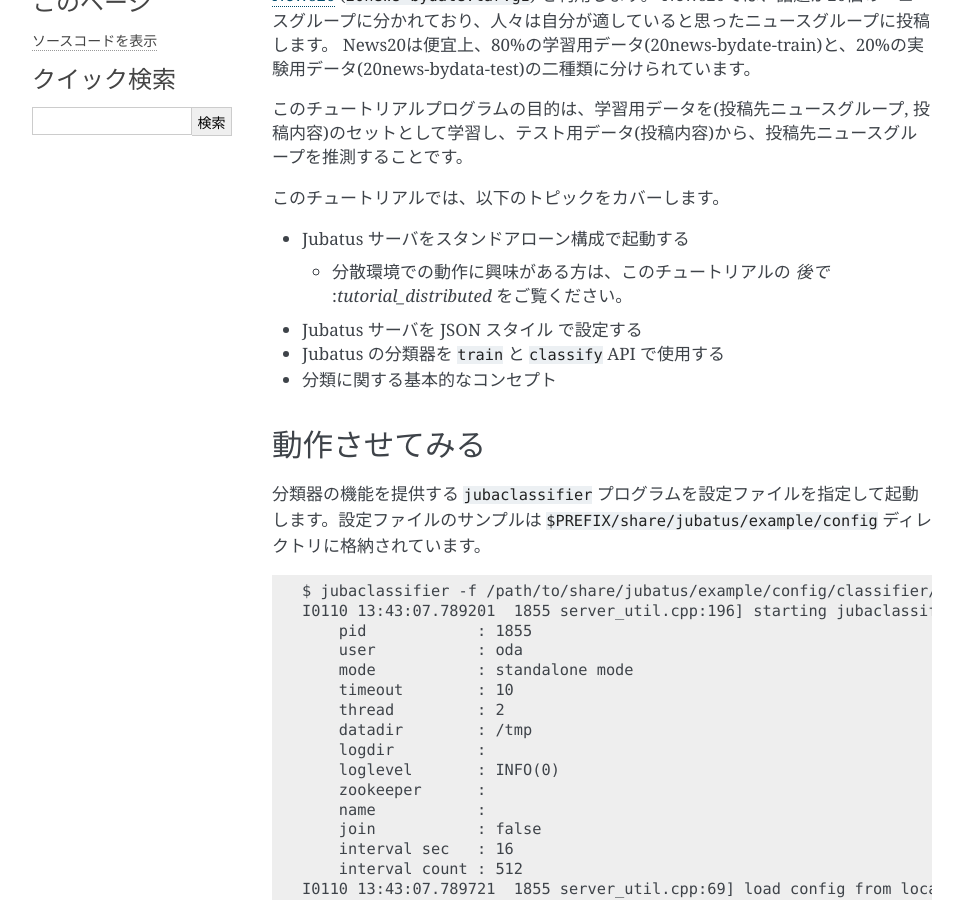
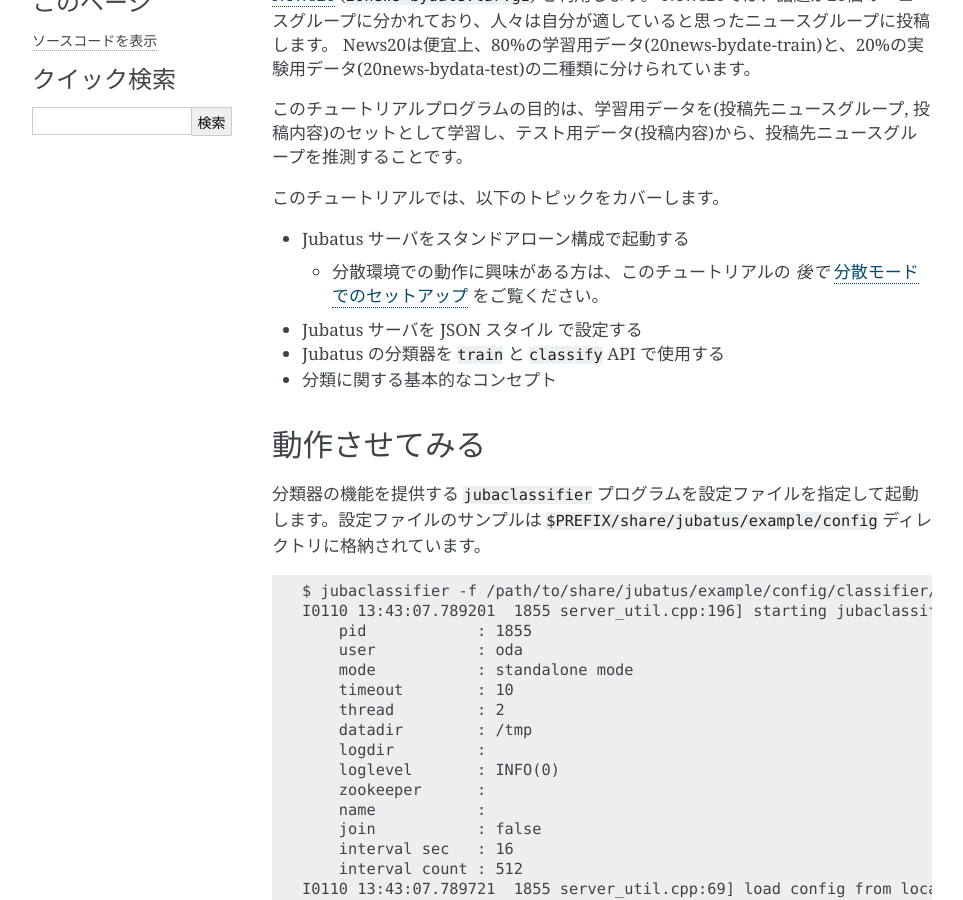
Before and after one commit to jubatus/website, a Sphinx documentation site: the page built from source/ja/tutorial.rst, in a window 1280 px wide and 900 px high, scrolled down 309 px. Shown: the whole window, without its empty margins (148-1111 px from the left). Built offline with Sphinx 7.4.7, drawn with Linux system fonts in a browser that asks for light colours; the version number could not be read and is left out; some of the changed lines change nothing that is shown.

Commit message:
fix dead link in tutorial

```diff
--- a/source/ja/tutorial.rst
+++ b/source/ja/tutorial.rst
@@ -17,7 +17,7 @@
 
 * Jubatus サーバをスタンドアローン構成で起動する
 
-  * 分散環境での動作に興味がある方は、このチュートリアルの *後で* :`tutorial_distributed` をご覧ください。
+  * 分散環境での動作に興味がある方は、このチュートリアルの *後で* :doc:`tutorial_distributed` をご覧ください。
 
 * Jubatus サーバを JSON スタイル で設定する
 * Jubatus の分類器を ``train`` と ``classify`` API で使用する
```
